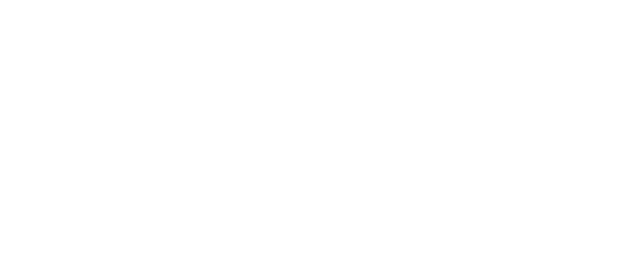
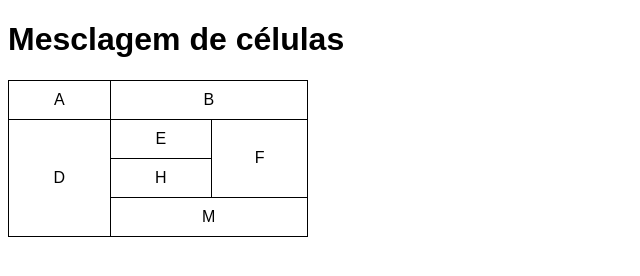
Before and after one commit to Marceloa20/HTML-CSS, a plain HTML site: page exercícios/Ex. 023/tabela003.html in a window 1280 px wide. Shown: the whole page, without its empty margins (0-640 px from the left). Drawn offline with Linux system fonts and the light colour scheme.

Commit message:
Atualizei tabela003

```diff
--- a/exercícios/Ex. 023/tabela003.html
+++ b/exercícios/Ex. 023/tabela003.html
@@ -0,0 +1,50 @@
+<!DOCTYPE html>
+<html lang="pt-br">
+<head>
+    <meta charset="UTF-8">
+    <meta http-equiv="X-UA-Compatible" content="IE=edge">
+    <meta name="viewport" content="width=device-width, initial-scale=1.0">
+    <title>Tabelas</title>
+    <style>
+        body {
+            font-family: Arial, Helvetica, sans-serif;
+        }
+
+        table {
+            border-collapse: collapse;
+            width: 300px;
+        }
+
+        td {
+            border: 1px solid black;
+            padding: 10px;
+            text-align: center;
+        }
+    </style>
+</head>
+<body>
+    <h1>Mesclagem de células</h1>
+    <table>
+        <tr>
+            <td>A</td>
+            <td colspan="2">B</td>
+
+        </tr>
+        <tr>
+            <td rowspan="3">D</td>
+            <td>E</td>
+            <td rowspan="2">F</td>
+        </tr>
+        <tr>
+
+            <td>H</td>
+
+        </tr>
+        <tr>
+
+
+            <td colspan="2">M</td>
+        </tr>
+    </table>
+</body>
+</html>
```
Also changed, not shown: exercícios/Ex. 023/tabela002.html (+1 -0 lines).
